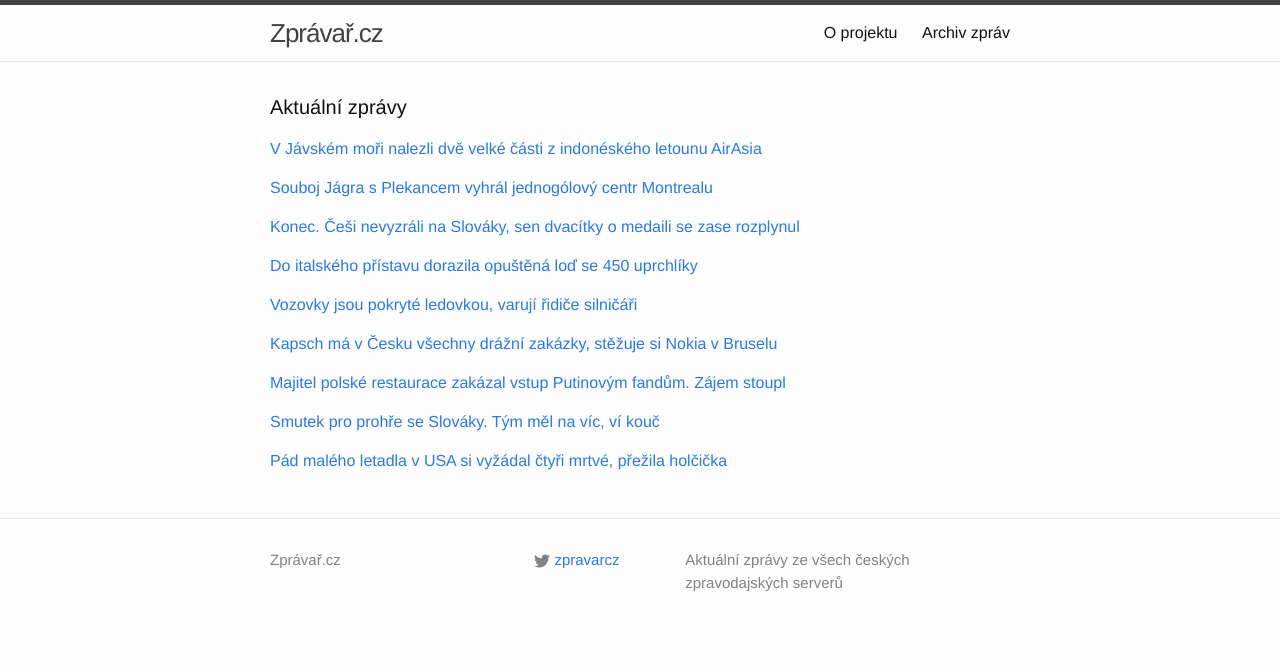
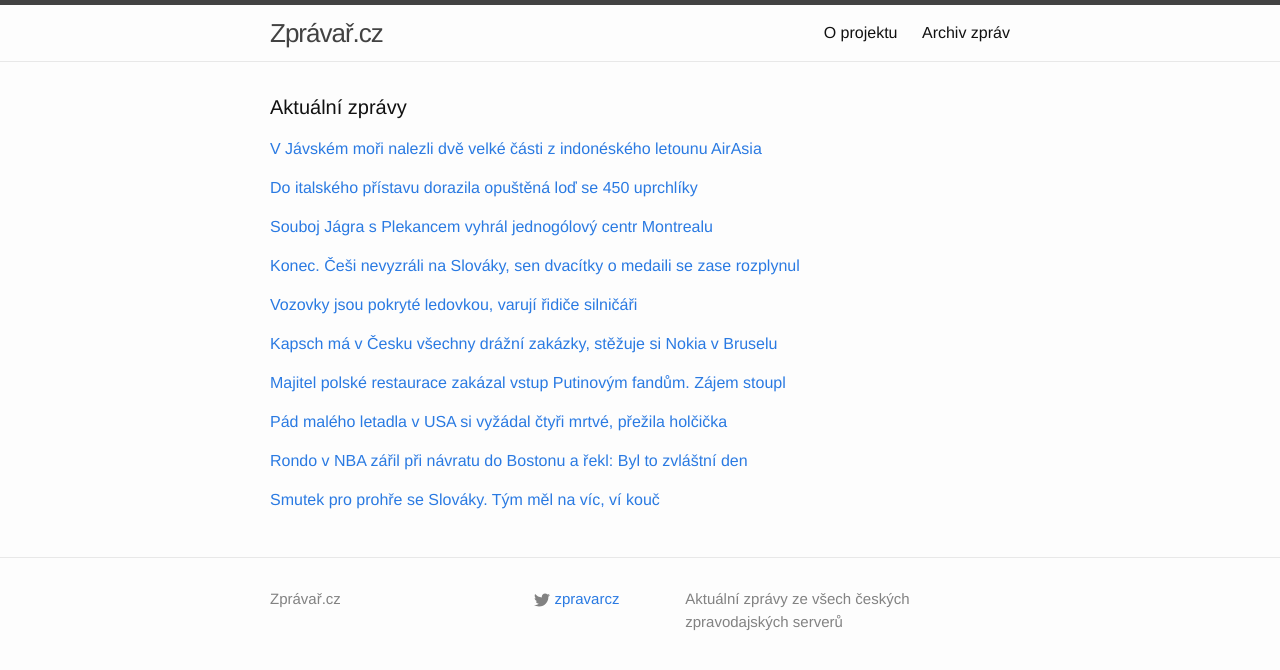
Before and after one commit to adliska/zpravar, a Jekyll site: the page built from index.html, in a window 1280 px wide. Shown: the top 670 px of the page. Built offline with Jekyll 4.4.1, drawn with Linux system fonts in a browser that asks for light colours.

Commit message:
zpravar news update

```diff
--- a/index.html
+++ b/index.html
@@ -22,8 +22,18 @@
 <li><a href=http://zpravy.aktualne.cz/zahranici/v-mori-se-nasly-casti-zriceneho-letounu-vytahli-na-30-obeti/r~5163aeb6930d11e49f60002590604f2e/>V moři se našly části zříceného letounu, vytáhli na 30 obětí - zpravy.aktualne.cz</a></li>
 <li><a href=http://www.rozhlas.cz/_zprava/patraci-tymy-zrejme-nasly-dve-casti-indoneskeho-letounu-airasia--1439057>Pátrací týmy zřejmě našly dvě části indonéského letounu AirAsia - www.rozhlas.cz</a></li>
 </ul>
-</div><p><a href="javascript:;" onclick="toggle_visibility('zpravy1')">Souboj Jágra s Plekancem vyhrál jednogólový centr Montrealu</a></p>
+</div><p><a href="javascript:;" onclick="toggle_visibility('zpravy1')">Do italského přístavu dorazila opuštěná loď se 450 uprchlíky</a></p>
 <div id="zpravy1" style="display:none">
+<ul>
+<li><a href=http://echo24.cz/a/i9hMF>Do italského přístavu dorazila opuštěná loď se 450 uprchlíky - echo24.cz</a></li>
+<li><a href=http://www.novinky.cz/zahranicni/evropa/357722-italove-zachranili-dalsi-lod-duchu.html>Italové zachránili další „loď duchů“ - www.novinky.cz</a></li>
+<li><a href=http://zpravy.e15.cz/zahranicni/udalosti/do-italskeho-pristavu-dorazila-dalsi-lod-duchu-vezla-stovky-uprchliku-1149637>Do italského přístavu dorazila další „loď duchů“, vezla stovky uprchlíků - zpravy.e15.cz</a></li>
+<li><a href=http://www.ceskenoviny.cz/zpravy/zpravy/do-italskeho-pristavu-dorazila-opustena-lod-se-450-uprchliky/1164474>Do italského přístavu dorazila opuštěná loď se 450 uprchlíky - www.ceskenoviny.cz</a></li>
+<li><a href=http://zpravy.idnes.cz/do-italskeho-pristavu-dorazila-opustena-lod-se-450-uprchliky-pq3-/zahranicni.aspx?c=A150103_072156_zahranicni_zt>Do italského přístavu dorazila opuštěná loď se 450 uprchlíky - zpravy.idnes.cz</a></li>
+<li><a href=http://www.ceskatelevize.cz/ct24/svet/296991-lod-duchu-dorazila-do-pristavu-na-palube-jsou-stovky-bezencu/>"Loď duchů" dorazila do přístavu, na palubě jsou stovky běženců - www.ceskatelevize.cz</a></li>
+</ul>
+</div><p><a href="javascript:;" onclick="toggle_visibility('zpravy2')">Souboj Jágra s Plekancem vyhrál jednogólový centr Montrealu</a></p>
+<div id="zpravy2" style="display:none">
 <ul>
 <li><a href=http://www.tyden.cz/rubriky/sport/hokej/nhl/souboj-jagra-s-plekancem-vyhral-jednogolovy-centr-montrealu_328970.html>Souboj Jágra s Plekancem vyhrál jednogólový centr Montrealu - www.tyden.cz</a></li>
 <li><a href=http://www.rozhlas.cz/_zprava/hokejista-tomas-plekanec-pecetil-vyhru-montrealu-nad-new-jersey--1439060>Hokejista Tomáš Plekanec pečetil výhru Montrealu nad New Jersey - www.rozhlas.cz</a></li>
@@ -32,8 +42,8 @@
 <li><a href=http://sport.aktualne.cz/jagr-a-spol-zase-ostrouhali-dorazil-je-plekancuv-gol/r~9ddaf7f0931111e4b6d20025900fea04/>Jágr a spol. zase ostrouhali, dorazil je Plekancův gól - sport.aktualne.cz</a></li>
 <li><a href=http://hokej.idnes.cz/plekanec-pojistil-vyhru-montrealu-dtw-/nhl.aspx?c=A150103_071623_nhl_Mkr>Plekanec pojistil výhru Montrealu v New Jersey, Jágr jednou asistoval - hokej.idnes.cz</a></li>
 </ul>
-</div><p><a href="javascript:;" onclick="toggle_visibility('zpravy2')">Konec. Češi nevyzráli na Slováky, sen dvacítky o medaili se zase rozplynul</a></p>
-<div id="zpravy2" style="display:none">
+</div><p><a href="javascript:;" onclick="toggle_visibility('zpravy3')">Konec. Češi nevyzráli na Slováky, sen dvacítky o medaili se zase rozplynul</a></p>
+<div id="zpravy3" style="display:none">
 <ul>
 <li><a href=http://www.denik.cz/hokej/konec-cesi-nevyzrali-na-slovaky-sen-dvacitky-o-medaili-se-zase-rozplynul-2015010.html>Konec. Češi nevyzráli na Slováky, sen dvacítky o medaili se zase rozplynul - www.denik.cz</a></li>
 <li><a href=http://sport.lidovky.cz/ceska-dvacitka-na-ms-konci-podlehla-ve-ctvrtfinale-sr-0-3-p1b-/hokej.aspx?c=A150103_034152_ln-sport-hokej_oka>Opět bez medaile. Hokejoví junioři prohráli na MS 0:3 se Slováky  - sport.lidovky.cz</a></li>
@@ -41,16 +51,6 @@
 <li><a href=http://www.tyden.cz/rubriky/sport/hokej/reprezentace/cesti-mladici-konci-ve-ctvrtfinale-nestacili-na-slovaky_328965.html>Čeští mladíci končí! Ve čtvrtfinále nestačili na Slováky - www.tyden.cz</a></li>
 <li><a href=http://www.rozhlas.cz/_zprava/ceska-hokejova-dvacitka-na-ms-konci-ve-ctvrtfinale-podlehla-slovensku-03--1439043>Česká hokejová dvacítka na MS končí, ve čtvrtfinále podlehla Slovensku 0:3 - www.rozhlas.cz</a></li>
 <li><a href=http://www.sportovninoviny.cz/zpravy/dvacitka-na-ms-konci-podlehla-ve-ctvrtfinale-slovensku/1164243>Dvacítka na MS končí, podlehla ve čtvrtfinále Slovensku - www.sportovninoviny.cz</a></li>
-</ul>
-</div><p><a href="javascript:;" onclick="toggle_visibility('zpravy3')">Do italského přístavu dorazila opuštěná loď se 450 uprchlíky</a></p>
-<div id="zpravy3" style="display:none">
-<ul>
-<li><a href=http://echo24.cz/a/i9hMF>Do italského přístavu dorazila opuštěná loď se 450 uprchlíky - echo24.cz</a></li>
-<li><a href=http://www.novinky.cz/zahranicni/evropa/357722-italove-zachranili-dalsi-lod-duchu.html>Italové zachránili další „loď duchů“ - www.novinky.cz</a></li>
-<li><a href=http://zpravy.e15.cz/zahranicni/udalosti/do-italskeho-pristavu-dorazila-dalsi-lod-duchu-vezla-stovky-uprchliku-1149637>Do italského přístavu dorazila další „loď duchů“, vezla stovky uprchlíků - zpravy.e15.cz</a></li>
-<li><a href=http://www.ceskenoviny.cz/zpravy/zpravy/do-italskeho-pristavu-dorazila-opustena-lod-se-450-uprchliky/1164474>Do italského přístavu dorazila opuštěná loď se 450 uprchlíky - www.ceskenoviny.cz</a></li>
-<li><a href=http://zpravy.idnes.cz/do-italskeho-pristavu-dorazila-opustena-lod-se-450-uprchliky-pq3-/zahranicni.aspx?c=A150103_072156_zahranicni_zt>Do italského přístavu dorazila opuštěná loď se 450 uprchlíky - zpravy.idnes.cz</a></li>
-<li><a href=http://www.ceskatelevize.cz/ct24/svet/296991-lod-duchu-dorazila-do-pristavu-na-palube-jsou-stovky-bezencu/>"Loď duchů" dorazila do přístavu, na palubě jsou stovky běženců - www.ceskatelevize.cz</a></li>
 </ul>
 </div><p><a href="javascript:;" onclick="toggle_visibility('zpravy4')">Vozovky jsou pokryté ledovkou, varují řidiče silničáři</a></p>
 <div id="zpravy4" style="display:none">
@@ -77,18 +77,25 @@
 <li><a href=http://www.tyden.cz/rubriky/zahranici/evropa/restaurace-zakazala-vstup-putinovym-fandum-zajem-stoupl_328967.html>Restaurace zakázala vstup Putinovým fandům. Zájem stoupl - www.tyden.cz</a></li>
 <li><a href=http://zpravy.aktualne.cz/zahranici/majitel-restaurace-zakazal-vstup-fandum-putina-zajem-stoupl/r~a1f250fe931111e4aff10025900fea04/>Majitel restaurace zakázal vstup fandům Putina. Zájem stoupl - zpravy.aktualne.cz</a></li>
 </ul>
-</div><p><a href="javascript:;" onclick="toggle_visibility('zpravy7')">Smutek pro prohře se Slováky. Tým měl na víc, ví kouč</a></p>
+</div><p><a href="javascript:;" onclick="toggle_visibility('zpravy7')">Pád malého letadla v USA si vyžádal čtyři mrtvé, přežila holčička</a></p>
 <div id="zpravy7" style="display:none">
+<ul>
+<li><a href=http://www.ceskenoviny.cz/zpravy/zpravy/pad-maleho-letadla-v-usa-si-vyzadal-ctyri-mrtve-prezila-holcicka/1164485>Pád malého letadla v USA si vyžádal čtyři mrtvé, přežila holčička - www.ceskenoviny.cz</a></li>
+<li><a href=http://zpravy.aktualne.cz/zahranici/pad-letadla-si-vyzadal-ctyri-mrtve-sedmileta-divka-prezila/r~7e9b352c931511e4b98c002590604f2e/>Pád letadla si vyžadal čtyři mrtvé, sedmiletá dívka přežila - zpravy.aktualne.cz</a></li>
+<li><a href=http://www.novinky.cz/zahranicni/amerika/357718-pad-maleho-letadla-v-kentucky-prezila-sedmileta-holcicka-po-nehode-sla-domu.html>Pád malého letadla v Kentucky přežila sedmiletá holčička. Po nehodě šla domů - www.novinky.cz</a></li>
+</ul>
+</div><p><a href="javascript:;" onclick="toggle_visibility('zpravy8')">Rondo v NBA zářil při návratu do Bostonu a řekl: Byl to zvláštní den</a></p>
+<div id="zpravy8" style="display:none">
+<ul>
+<li><a href=http://www.denik.cz/ostatni_sport/rondo-v-nba-zaril-pri-navratu-do-bostonu-a-rekl-byl-to-zvlastni-den-20150103.html>Rondo v NBA zářil při návratu do Bostonu a řekl: Byl to zvláštní den - www.denik.cz</a></li>
+<li><a href=http://sport.aktualne.cz/nba/r~5fdb90ee931711e49e4b0025900fea04/>Rondo v NBA zářil při návratu do Bostonu - sport.aktualne.cz</a></li>
+<li><a href=http://www.sportovninoviny.cz/zpravy/rondo-v-nba-zaril-pri-navratu-do-bostonu/1164529>Rondo v NBA zářil při návratu do Bostonu - www.sportovninoviny.cz</a></li>
+</ul>
+</div><p><a href="javascript:;" onclick="toggle_visibility('zpravy9')">Smutek pro prohře se Slováky. Tým měl na víc, ví kouč</a></p>
+<div id="zpravy9" style="display:none">
 <ul>
 <li><a href=http://www.tyden.cz/rubriky/sport/hokej/reprezentace/smutek-pro-prohre-se-slovaky-tym-mel-na-vic-vi-kouc_328971.html>Smutek pro prohře se Slováky. Tým měl na víc, ví kouč - www.tyden.cz</a></li>
 <li><a href=http://www.sportovninoviny.cz/zpravy/bez-golu-muzeme-tezko-neceho-dosahnout-smutni-hokejova-dvacitka/1164504>Bez gólu můžeme těžko něčeho dosáhnout, smutní hokejová dvacítka - www.sportovninoviny.cz</a></li>
 <li><a href=http://sport.aktualne.cz/zklamani-neuspech-prohra-se-slovaky-nebyla-smula-vi-hraci/r~b7a2872e931c11e490f70025900fea04/>Zklamání, neúspěch. Prohra se Slováky nebyla smůla, ví hráči - sport.aktualne.cz</a></li>
 </ul>
-</div><p><a href="javascript:;" onclick="toggle_visibility('zpravy8')">Pád malého letadla v USA si vyžádal čtyři mrtvé, přežila holčička</a></p>
-<div id="zpravy8" style="display:none">
-<ul>
-<li><a href=http://www.ceskenoviny.cz/zpravy/zpravy/pad-maleho-letadla-v-usa-si-vyzadal-ctyri-mrtve-prezila-holcicka/1164485>Pád malého letadla v USA si vyžádal čtyři mrtvé, přežila holčička - www.ceskenoviny.cz</a></li>
-<li><a href=http://zpravy.aktualne.cz/zahranici/pad-letadla-si-vyzadal-ctyri-mrtve-sedmileta-divka-prezila/r~7e9b352c931511e4b98c002590604f2e/>Pád letadla si vyžadal čtyři mrtvé, sedmiletá dívka přežila - zpravy.aktualne.cz</a></li>
-<li><a href=http://www.novinky.cz/zahranicni/amerika/357718-pad-maleho-letadla-v-kentucky-prezila-sedmileta-holcicka-po-nehode-sla-domu.html>Pád malého letadla v Kentucky přežila sedmiletá holčička. Po nehodě šla domů - www.novinky.cz</a></li>
-</ul>
 </div></div>
```
